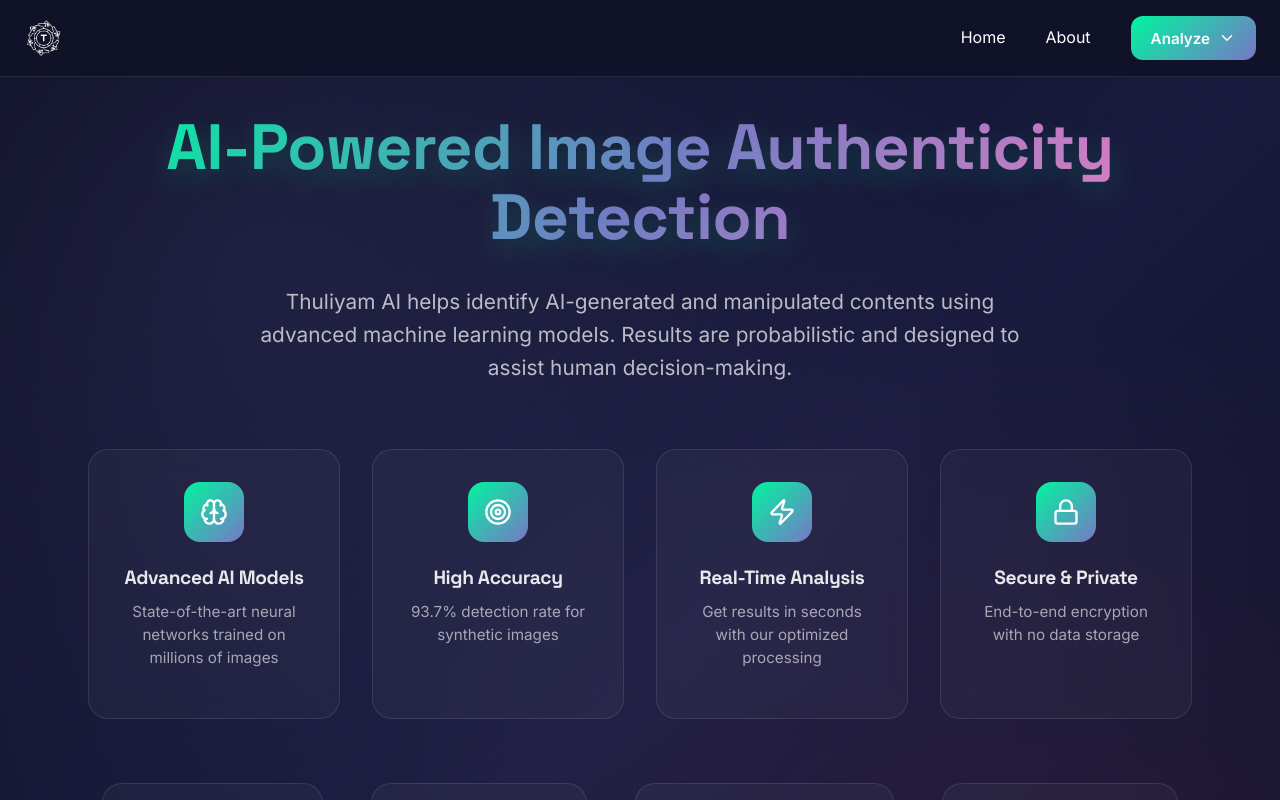
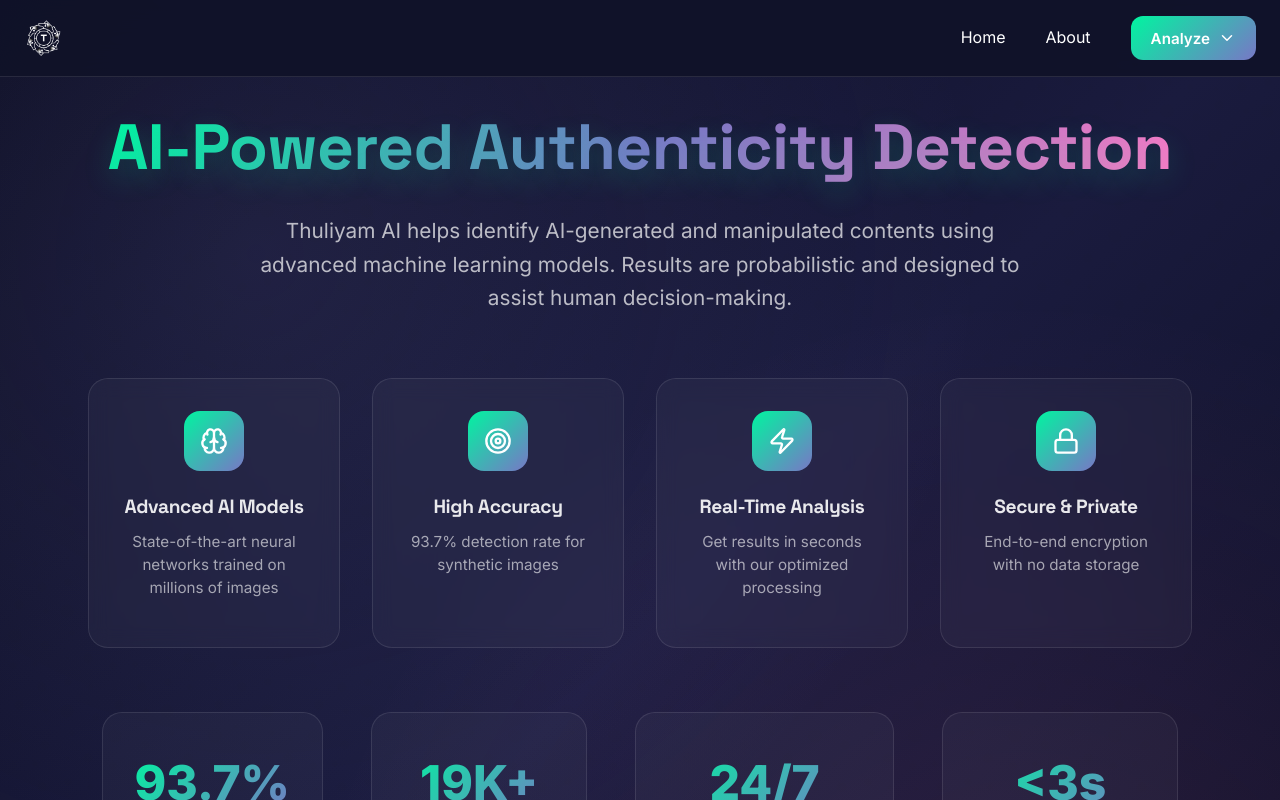
Before and after one commit to ARIHARAN-KC/Thuliyam-AI, a Next.js app in the folder client/: page / in a window 1280 px wide. Shown: the top 800 px of the page. Built offline with nearby package versions, Linux system fonts and the light colour scheme; no server answers.

Commit message:
ui bug fix

```diff
--- a/client/src/components/Hero.tsx
+++ b/client/src/components/Hero.tsx
@@ -401,7 +401,7 @@
         <div className="hero-content">
           <div className="hero-title-container">
             <h1>
-              AI-Powered Image Authenticity Detection
+              AI-Powered Authenticity Detection
             </h1>
           </div>
 
```
